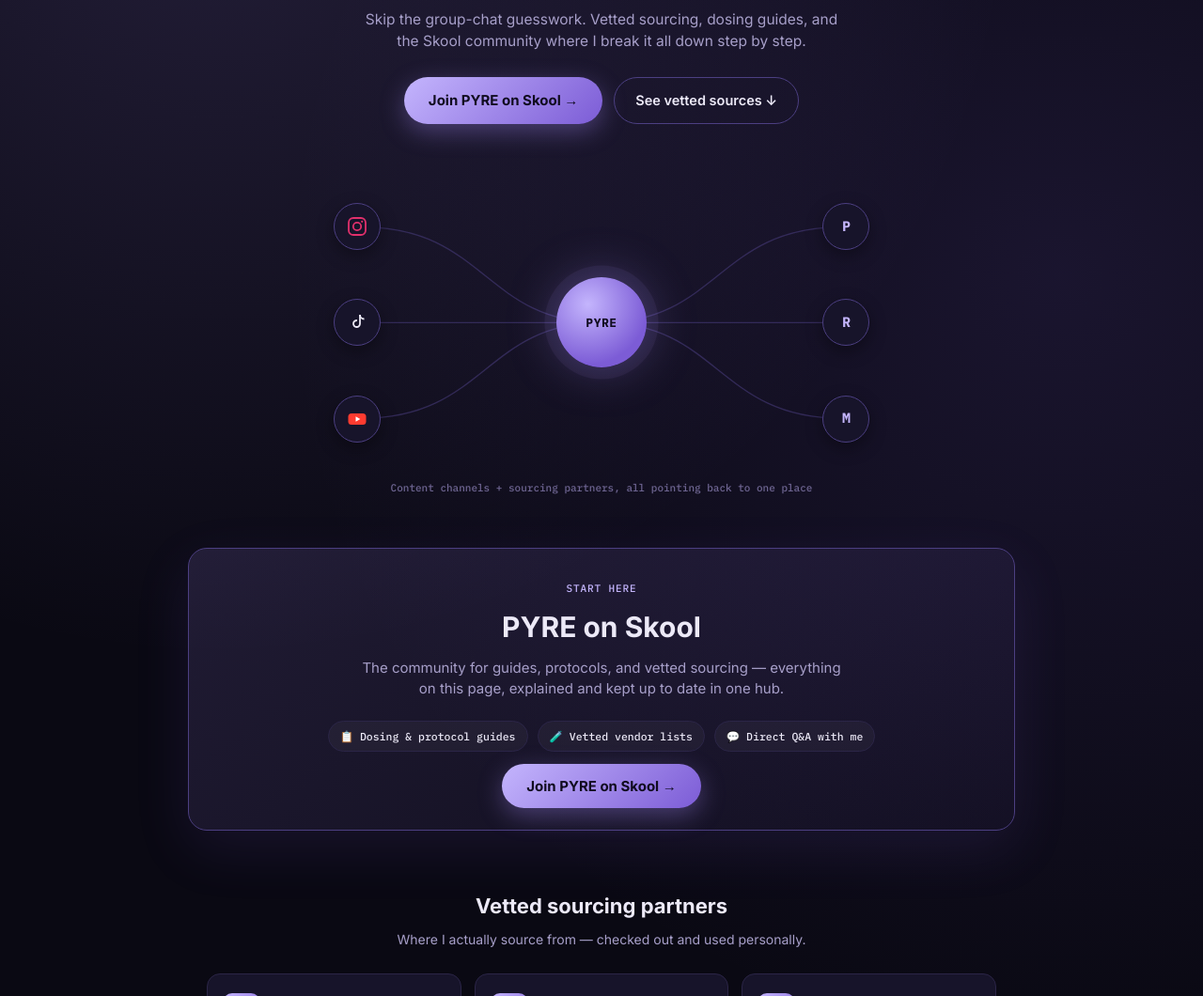
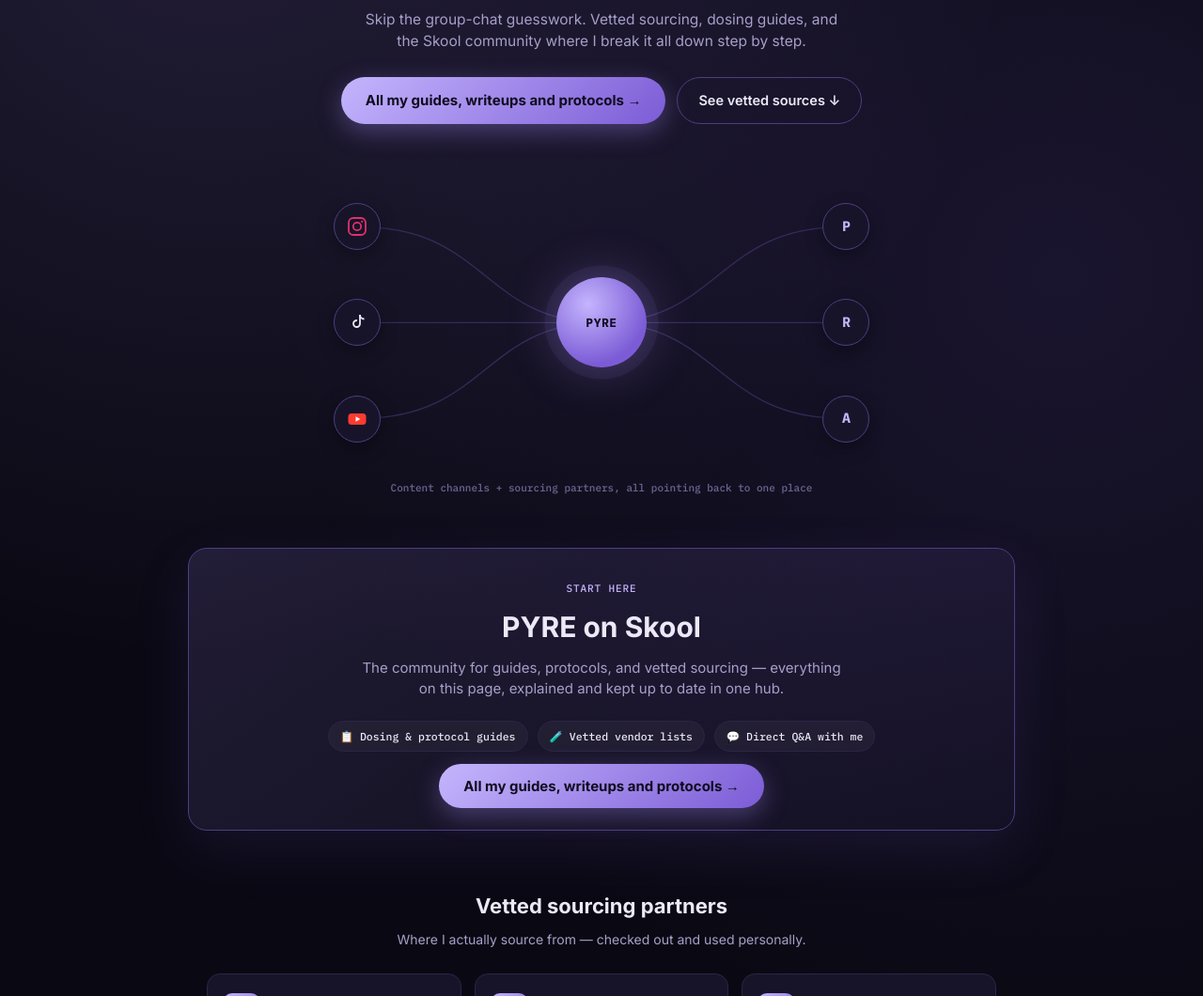
Before and after one commit to akapyre/pyre-research, a plain HTML site: page index.html in a window 1280 px wide. Shown: the part 262-1322 px from the top of the page at 94% size. Drawn offline with Linux system fonts and the light colour scheme.

Commit message:
Update Skool CTA copy; swap ModernAminos for AminoWellUSA in hub graphic

```diff
--- a/index.html
+++ b/index.html
@@ -249,7 +249,7 @@
   <p class="hero-sub">Skip the group-chat guesswork. Vetted sourcing, dosing guides, and the Skool community where I break it all down step by step.</p>
 
   <div class="hero-ctas">
-    <a class="btn-primary" href="https://www.skool.com/peptides-101-9175/about?ref=94d158cb9b9c4572948aa9f240f013f4" target="_blank" rel="noopener noreferrer">Join PYRE on Skool →</a>
+    <a class="btn-primary" href="https://www.skool.com/peptides-101-9175/about?ref=94d158cb9b9c4572948aa9f240f013f4" target="_blank" rel="noopener noreferrer">All my guides, writeups and protocols →</a>
     <a class="btn-secondary" href="#sources">See vetted sources ↓</a>
   </div>
 
@@ -274,7 +274,7 @@
     </a>
     <a class="hub-node n-a" href="https://peptira.com/?ref=PYRE" target="_blank" rel="noopener noreferrer" aria-label="Peptira" title="Peptira"><span class="letter">P</span></a>
     <a class="hub-node n-b" href="https://ruo.bio/?ref=PYRE" target="_blank" rel="noopener noreferrer" aria-label="RUO.bio" title="RUO.bio"><span class="letter">R</span></a>
-    <a class="hub-node n-c" href="https://modernaminos.com/?ref=pyre" target="_blank" rel="noopener noreferrer" aria-label="ModernAminos" title="ModernAminos"><span class="letter">M</span></a>
+    <a class="hub-node n-c" href="https://aminowellusa.com/my-account/" target="_blank" rel="noopener noreferrer" aria-label="AminoWellUSA" title="AminoWellUSA"><span class="letter">A</span></a>
 
     <div class="hub-core"><span>PYRE</span></div>
   </div>
@@ -289,7 +289,7 @@
       <span class="skool-perk">🧪 Vetted vendor lists</span>
       <span class="skool-perk">💬 Direct Q&amp;A with me</span>
     </div>
-    <a class="btn-primary" href="https://www.skool.com/peptides-101-9175/about?ref=94d158cb9b9c4572948aa9f240f013f4" target="_blank" rel="noopener noreferrer">Join PYRE on Skool →</a>
+    <a class="btn-primary" href="https://www.skool.com/peptides-101-9175/about?ref=94d158cb9b9c4572948aa9f240f013f4" target="_blank" rel="noopener noreferrer">All my guides, writeups and protocols →</a>
   </div>
 </div>
 
```
